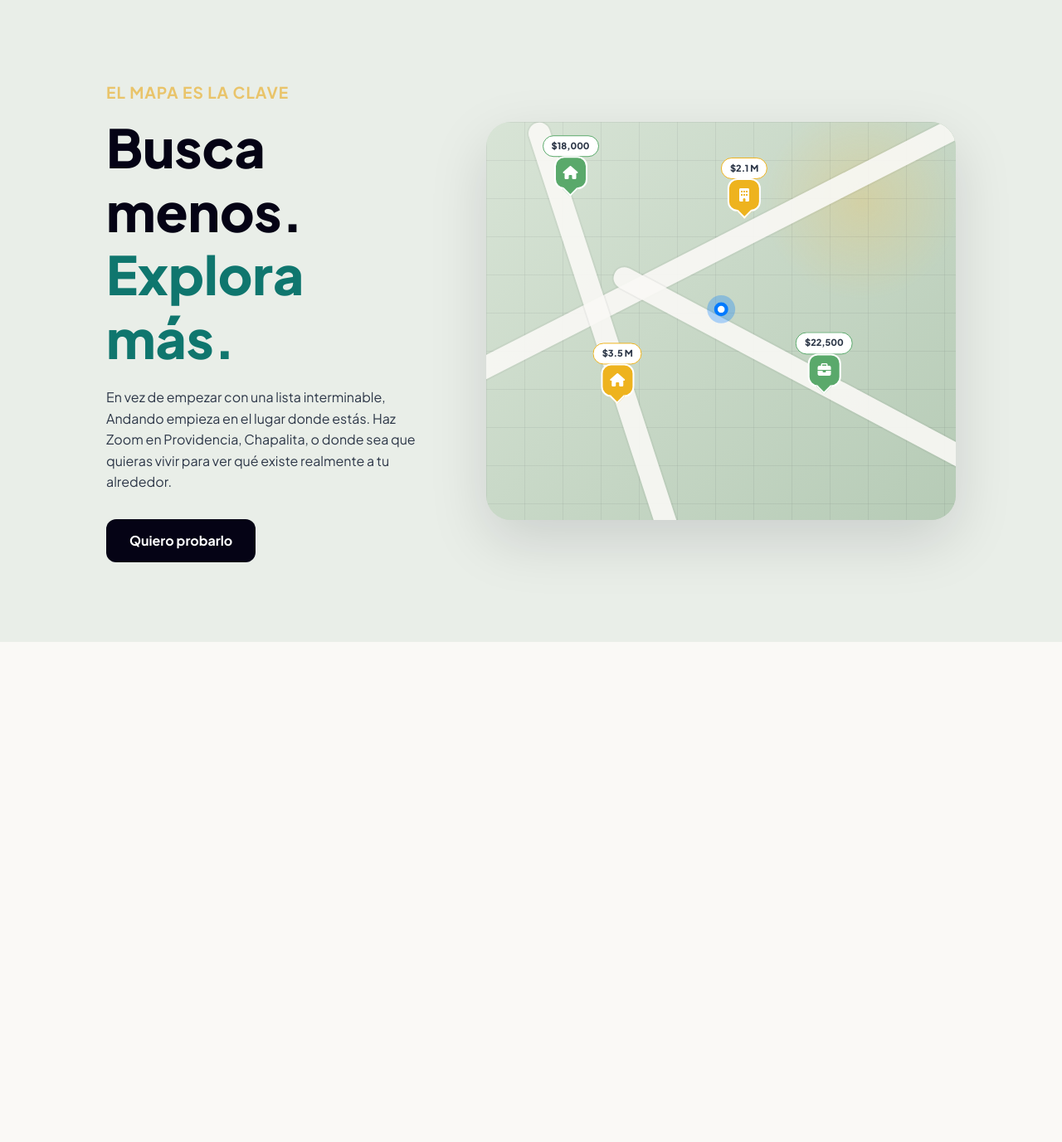
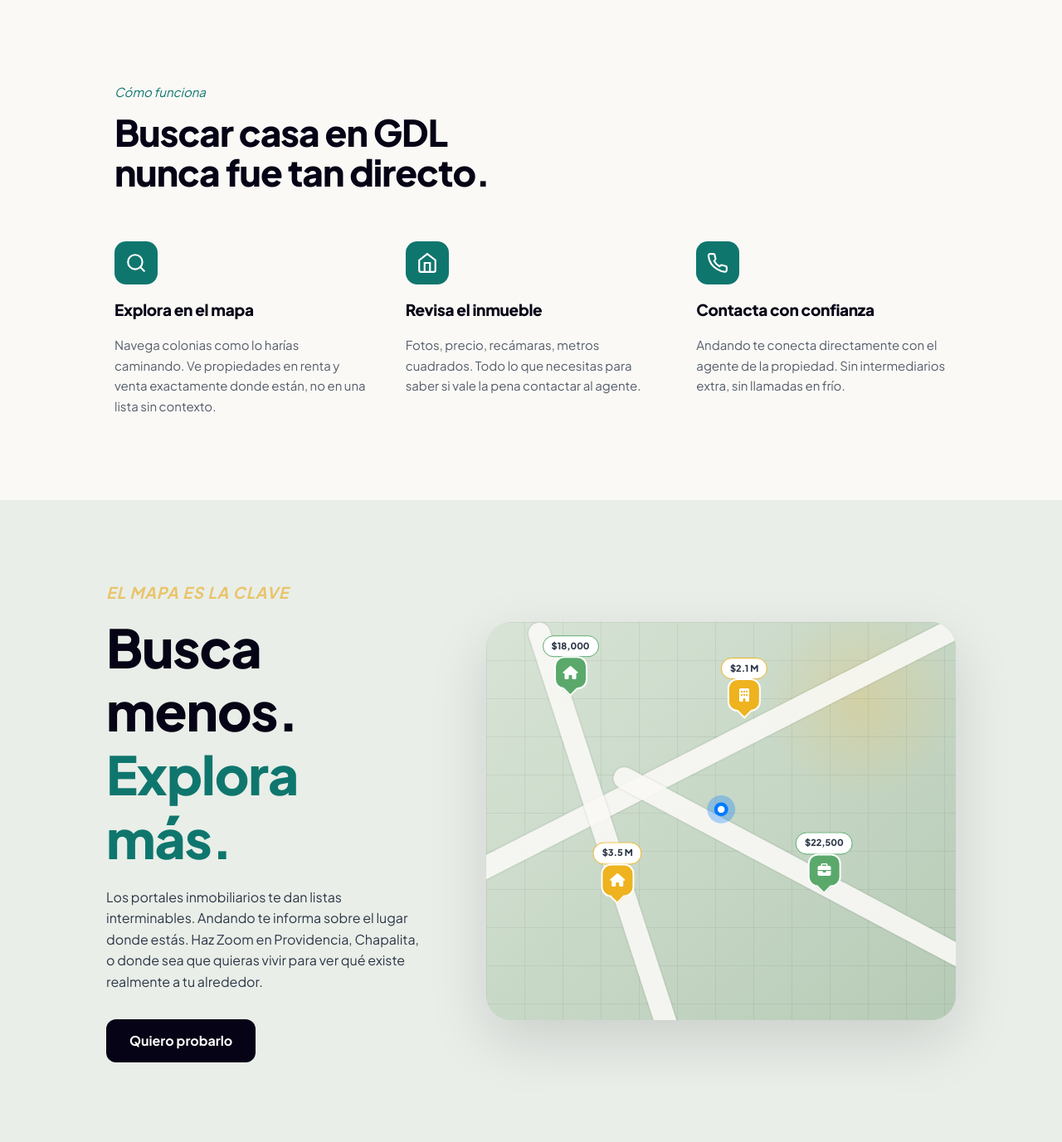
Before and after one commit to MyBrainDrip/andando-website, a Jekyll site: the page built from index.html, in a window 1280 px wide. Shown: the part 810-2187 px from the top of the page at 83% size. Built offline with Jekyll 4.4.1, drawn with Linux system fonts in a browser that asks for light colours; nearby versions of some CDN libraries; before the commit the page ends 1584 px from its top, so only the background shows below that.

```diff
--- a/_data/map_feature.yml
+++ b/_data/map_feature.yml
@@ -1,6 +1,6 @@
 label: "El mapa es la clave"
 title: 'Busca menos.<br><span class="highlight">Explora más.</span>'
-description: "En vez de empezar con una lista interminable, Andando empieza en el lugar donde estás. Haz Zoom en Providencia, Chapalita, o donde sea que quieras vivir para ver qué existe realmente a tu alrededor."
+description: "Los portales inmobiliarios te dan listas interminables. Andando te informa sobre el lugar donde estás. Haz Zoom en Providencia, Chapalita, o donde sea que quieras vivir para ver qué existe realmente a tu alrededor."
 cta:
   text: "Quiero probarlo"
   url: "#registro"
--- /dev/null
+++ b/_includes/how.html
@@ -0,0 +1,42 @@
+<section class="how">
+  <p class="section-label">Cómo funciona</p>
+  <h2 class="section-title">Buscar casa en GDL nunca fue tan directo.</h2>
+
+  <div class="steps">
+    <div class="step">
+      <div class="step-icon">
+        <svg viewBox="0 0 24 24" fill="none" stroke="white" stroke-width="2" stroke-linecap="round">
+          <circle cx="11" cy="11" r="8" />
+          <path d="m21 21-4.3-4.3" />
+        </svg>
+      </div>
+      <h3 class="step-title">Explora en el mapa</h3>
+      <p class="step-body">Navega colonias como lo harías caminando. Ve propiedades en renta y venta exactamente donde
+        están, no en una lista sin contexto.</p>
+    </div>
+
+    <div class="step">
+      <div class="step-icon">
+        <svg viewBox="0 0 24 24" fill="none" stroke="white" stroke-width="2" stroke-linecap="round">
+          <path d="M3 9l9-7 9 7v11a2 2 0 0 1-2 2H5a2 2 0 0 1-2-2z" />
+          <polyline points="9,22 9,12 15,12 15,22" />
+        </svg>
+      </div>
+      <h3 class="step-title">Revisa el inmueble</h3>
+      <p class="step-body">Fotos, precio, recámaras, metros cuadrados. Todo lo que necesitas para saber si vale la pena
+        contactar al agente.</p>
+    </div>
+
+    <div class="step">
+      <div class="step-icon">
+        <svg viewBox="0 0 24 24" fill="none" stroke="white" stroke-width="2" stroke-linecap="round">
+          <path
+            d="M22 16.92v3a2 2 0 0 1-2.18 2 19.79 19.79 0 0 1-8.63-3.07A19.5 19.5 0 0 1 4.84 13a19.79 19.79 0 0 1-3.07-8.67A2 2 0 0 1 3.82 2h3a2 2 0 0 1 2 1.72c.127.96.361 1.903.7 2.81a2 2 0 0 1-.45 2.11L8.09 9.91a16 16 0 0 0 6 6l.96-.96a2 2 0 0 1 2.11-.45c.907.339 1.85.573 2.81.7A2 2 0 0 1 22 16.92z" />
+        </svg>
+      </div>
+      <h3 class="step-title">Contacta con confianza</h3>
+      <p class="step-body">Andando te conecta directamente con el agente de la propiedad. Sin intermediarios extra, sin
+        llamadas en frío.</p>
+    </div>
+  </div>
+</section>
--- /dev/null
+++ b/_sass/_how.scss
@@ -0,0 +1,69 @@
+.how {
+  padding: 100px 48px;
+  max-width: 1100px;
+  margin: 0 auto;
+}
+
+.steps {
+  display: grid;
+  grid-template-columns: repeat(auto-fit, minmax(260px, 1fr));
+  gap: 48px;
+}
+
+.step {
+  display: flex;
+  flex-direction: column;
+  gap: 16px;
+}
+
+.step-icon {
+  width: 52px;
+  height: 52px;
+  border-radius: 14px;
+  background: #0f766e;
+  display: flex;
+  align-items: center;
+  justify-content: center;
+
+  svg {
+    width: 26px;
+    height: 26px;
+  }
+}
+
+.step-title {
+  font-size: 19px;
+  font-weight: 800;
+  color: #050315;
+  letter-spacing: -0.3px;
+}
+
+.step-body {
+  font-size: 15px;
+  color: #2d3748;
+  line-height: 1.65;
+  opacity: 0.8;
+}
+
+.section-label {
+  font-style: italic;
+  font-size: 15px;
+  color: #0f766e;
+  margin-bottom: 12px;
+}
+
+.section-title {
+  font-size: clamp(28px, 4vw, 44px);
+  font-weight: 900;
+  letter-spacing: -1px;
+  line-height: 1.1;
+  color: #050315;
+  margin-bottom: 60px;
+  max-width: 520px;
+}
+
+@media (max-width: 768px) {
+  .how {
+    padding: 72px 24px;
+  }
+}
--- a/assets/css/main.scss
+++ b/assets/css/main.scss
@@ -4,5 +4,6 @@
 @use "colors";
 @use "base";
 @use "hero";
+@use "how";
 @use "animated_map";
 @use "map_feature";
--- a/index.html
+++ b/index.html
@@ -4,4 +4,5 @@
 ---
 
 {% include hero.html %}
+{% include how.html %}
 {% include map_feature.html %}
```
Also changed, not shown: 4 other files.
